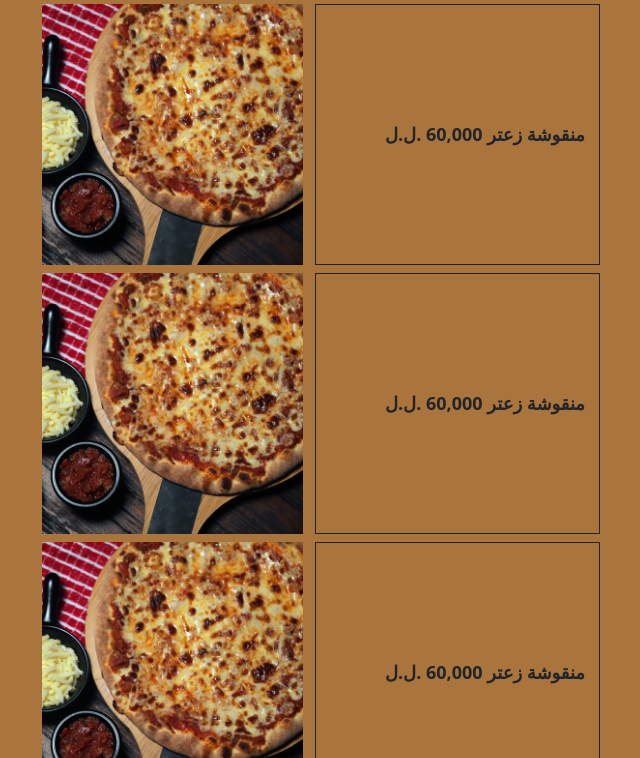
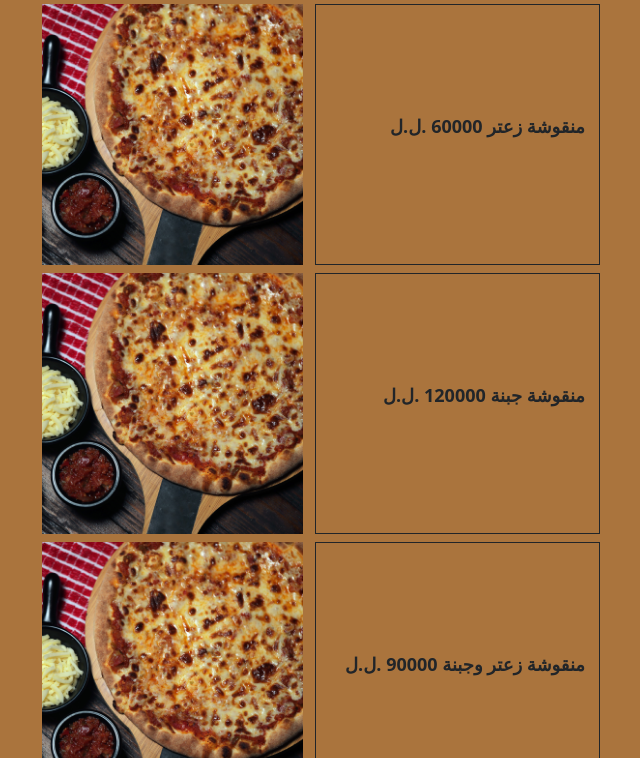
Before and after one commit to AlHamidi123/al_hamidi, a plain HTML site: page index.html in a window 1280 px wide. Shown: the part 42-800 px from the top of the page, without its empty margins (325-965 px from the left). Drawn offline with nearby package versions, Linux system fonts and the light colour scheme.

Commit message:
js file to read json

```diff
--- a/custom.js
+++ b/custom.js
@@ -0,0 +1,50 @@
+
+fetch('data.json')
+    .then(response => response.json())
+    .then(data => {
+        // Process the data here
+        const container = document.getElementById('menu_element');
+        data.forEach(record => {
+            // Process each record here
+            category = record.category
+            info = record.info
+            title = info.name
+            price = info.price
+            dozen = info.dozen
+            type = info.type
+            if (dozen !== undefined) {
+                dozen_html = `<span>دزدينة ${dozen} .ل.ل</span>`
+            }else{
+                dozen_html = ''
+            }
+            if (type !== undefined) {
+                console.log(type);
+            }else{
+                const htmlCode = `
+                    <div class="container mb-2">
+                        <div class="row">
+                            <div class="col-xl-3 desktop-only"></div>
+                            <div class="col-3">
+                                <img src="images/1.jpg" alt="Your Image" class="image">
+                            </div>
+                            <div class="col-xl-3 col-9 d-flex align-items-center text_wrap">
+                                <div class="div text">
+                                    <p>${title}
+                                    ${price} .ل.ل
+                                    </p>
+                                    ${dozen_html}
+                                </div>
+                            </div>
+                            <div class="col-xl-3 desktop-only"></div>
+                        </div>
+                    </div>
+                `;
+                container.innerHTML += htmlCode;
+            }
+
+        });
+    })
+    .catch(error => {
+        // Handle any errors
+        console.error('Error:', error);
+    });
--- /dev/null
+++ b/data.json
@@ -0,0 +1,387 @@
+[
+  {
+    "category": "Mankoush",
+    "info": {
+      "name": "منقوشة زعتر",
+      "price": "60000"
+    }
+  },
+  {
+    "category": "Mankoush",
+    "info": {
+      "name": "منقوشة جبنة",
+      "price": "120000"
+    }
+  },
+  {
+    "category": "Mankoush",
+    "info": {
+      "name": "منقوشة زعتر وجبنة",
+      "price": "90000"
+    }
+  },
+  {
+    "category": "Mankoush",
+    "info": {
+      "name": "منقوشة أريشة",
+      "price": "100000"
+    }
+  },
+  {
+    "category": "Mankoush",
+    "info": {
+      "name": "منقوشة تركية",
+      "price": "135000"
+    }
+  },
+  {
+    "category": "Mankoush",
+    "info": {
+      "name": "منقوشة لحمة",
+      "price": "135000"
+    }
+  },
+  {
+    "category": "Mankoush",
+    "info": {
+      "name": "كروسان جبنة",
+      "price": "80000"
+    }
+  },
+  {
+    "category": "Mankoush",
+    "info": {
+      "name": "كروسان شوكولا",
+      "price": "80000"
+    }
+  },
+  {
+    "category": "Special Mankoush",
+    "info": {
+      "name": "أريشة و موزريلا",
+      "price": "150000"
+    }
+  },
+  {
+    "category": "Special Mankoush",
+    "info": {
+      "name": "تركية مع سجق",
+      "price": "190000"
+    }
+  },
+  {
+    "category": "Special Mankoush",
+    "info": {
+      "name": "لحمة و موزريلا",
+      "price": "200000"
+    }
+  },
+  {
+    "category": "Special Mankoush",
+    "info": {
+      "name": "جبنة اكسترا موزريلا",
+      "price": "200000"
+    }
+  },
+  {
+    "category": "Special Mankoush",
+    "info": {
+      "name": "جبنة و حبش",
+      "price": "180000"
+    }
+  },
+  {
+    "category": "Special Mankoush",
+    "info": {
+      "name": "جبنة و بيبروني",
+      "price": "180000"
+    }
+  },
+  {
+    "category": "Special Mankoush",
+    "info": {
+      "name": "جبنة و سجق",
+      "price": "180000"
+    }
+  },
+  {
+    "category": "Special Mankoush",
+    "info": {
+      "name": "فاهيتا و موزريلا",
+      "price": "300000"
+    }
+  },
+  {
+    "category": "Kaak",
+    "info": {
+      "name": "كعكة جبنة",
+      "price": "120000"
+    }
+  },
+  {
+    "category": "Kaak",
+    "info": {
+      "name": "كعكة اكسترا موزريلا",
+      "price": "180000"
+    }
+  },
+  {
+    "category": "Kaak",
+    "info": {
+      "name": "كعكة و خضرة",
+      "price": "150000"
+    }
+  },
+  {
+    "category": "Kaak",
+    "info": {
+      "name": "كعكة و ذرة",
+      "price": "150000"
+    }
+  },
+  {
+    "category": "Kaak",
+    "info": {
+      "name": "كعكة و حبش",
+      "price": "150000"
+    }
+  },
+  {
+    "category": "Kaak",
+    "info": {
+      "name": "كعكة و بيبروني",
+      "price": "150000"
+    }
+  },
+  {
+    "category": "Kaak",
+    "info": {
+      "name": "كعكة و سجق",
+      "price": "150000"
+    }
+  },
+  {
+    "category": "Swareh",
+    "info": {
+      "name": "بيتزا",
+      "price": "30000",
+      "dozen": "360000"
+    }
+  },
+  {
+    "category": "Swareh",
+    "info": {
+      "name": "رقاقات جبنة",
+      "price": "40000",
+      "dozen": "480000"
+    }
+  },
+  {
+    "category": "Swareh",
+    "info": {
+      "name": "لحم بعجين صغير",
+      "price": "40000",
+      "dozen": "480000"
+    }
+  },
+  {
+    "category": "Swareh",
+    "info": {
+      "name": "لحم بعجين كبير",
+      "price": "80000",
+      "dozen": "900000"
+    }
+  },
+  {
+    "category": "Swareh",
+    "info": {
+      "name": "فاهيتا",
+      "price": "30000",
+      "dozen": "360000"
+    }
+  },
+  {
+    "category": "Swareh",
+    "info": {
+      "name": "جبنة وبيبروني",
+      "price": "30000",
+      "dozen": "360000"
+    }
+  },
+  {
+    "category": "Swareh",
+    "info": {
+      "name": "تركية",
+      "price": "30000",
+      "dozen": "360000"
+    }
+  },
+  {
+    "category": "Swareh",
+    "info": {
+      "name": "شعيبيات",
+      "price": "30000",
+      "dozen": "360000"
+    }
+  },
+  {
+    "category": "Swareh",
+    "info": {
+      "name": "أوزي",
+      "price": "40000",
+      "dozen": "480000"
+    }
+  },
+  {
+    "category": "Swareh",
+    "info": {
+      "name": "صيداوية",
+      "price": "30000",
+      "dozen": "360000"
+    }
+  },
+  {
+    "category": "Swareh",
+    "info": {
+      "name": "كبة",
+      "price": "25000",
+      "dozen": "300000"
+    }
+  },
+  {
+    "category": "Swareh",
+    "info": {
+      "name": "اريشة",
+      "price": "30000",
+      "dozen": "360000"
+    }
+  },
+  {
+    "category": "Pizza",
+    "info": {
+      "name": "بيتزا صغير",
+      "price": "25000",
+      "type": "خضرة"
+    }
+  },
+  {
+    "category": "Pizza",
+    "info": {
+      "name": "بيتزا وسط",
+      "price": "500000",
+      "type": "خضرة"
+    }
+  },
+  {
+    "category": "Pizza",
+    "info": {
+      "name": "بيتزا كبير",
+      "price": "700000",
+      "type": "خضرة"
+    }
+  },
+  {
+    "category": "Pizza",
+    "info": {
+      "name": "بيتزا عائلي",
+      "price": "900000",
+      "type": "خضرة"
+    }
+  },
+  {
+    "category": "Pizza",
+    "info": {
+      "name": "بيتزا صغير",
+      "price": "30000",
+      "type": "سجق"
+    }
+  },
+  {
+    "category": "Pizza",
+    "info": {
+      "name": "بيتزا وسط",
+      "price": "600000",
+      "type": "سجق"
+    }
+  },
+  {
+    "category": "Pizza",
+    "info": {
+      "name": "بيتزا كبير",
+      "price": "900000",
+      "type": "سجق"
+    }
+  },
+  {
+    "category": "Pizza",
+    "info": {
+      "name": "بيتزا عائلي",
+      "price": "1200000",
+      "type": "سجق"
+    }
+  },
+  {
+    "category": "Pizza",
+    "info": {
+      "name": "بيتزا صغير",
+      "price": "30000",
+      "type": "ببروني"
+    }
+  },
+  {
+    "category": "Pizza",
+    "info": {
+      "name": "بيتزا وسط",
+      "price": "600000",
+      "type": "ببروني"
+    }
+  },
+  {
+    "category": "Pizza",
+    "info": {
+      "name": "بيتزا كبير",
+      "price": "900000",
+      "type": "ببروني"
+    }
+  },
+  {
+    "category": "Pizza",
+    "info": {
+      "name": "بيتزا عائلي",
+      "price": "1200000",
+      "type": "ببروني"
+    }
+  },
+  {
+    "category": "Pizza",
+    "info": {
+      "name": "بيتزا صغير",
+      "price": "30000",
+      "type": "حبش"
+    }
+  },
+  {
+    "category": "Pizza",
+    "info": {
+      "name": "بيتزا وسط",
+      "price": "600000",
+      "type": "حبش"
+    }
+  },
+  {
+    "category": "Pizza",
+    "info": {
+      "name": "بيتزا كبير",
+      "price": "900000",
+      "type": "حبش"
+    }
+  },
+  {
+    "category": "Pizza",
+    "info": {
+      "name": "بيتزا عائلي",
+      "price": "1200000",
+      "type": "حبش"
+    }
+  }
+]
--- a/index.html
+++ b/index.html
@@ -26,7 +26,8 @@
                 <h1 class="about_taital">Our Menu</h1>
             </div>
         </div>
-        <div class="container mb-2">
+        <div id="menu_element"></div>
+        <!-- <div class="container mb-2">
             <div class="row">
                 <div class="col-xl-3 desktop-only"></div>
                 <div class="col-3">
@@ -41,71 +42,7 @@
                 </div>
                 <div class="col-xl-3 desktop-only"></div>
             </div>
-        </div>
-        <div class="container mb-2">
-            <div class="row">
-                <div class="col-xl-3 desktop-only"></div>
-                <div class="col-3">
-                    <img src="images/1.jpg" alt="Your Image" class="image">
-                </div>
-                <div class="col-xl-3 col-9 d-flex align-items-center text_wrap">
-                    <div class="div text">
-                        <span>منقوشة زعتر
-                            60,000 .ل.ل
-                        </span>
-                    </div>
-                </div>
-                <div class="col-xl-3 desktop-only"></div>
-            </div>
-        </div>
-        <div class="container mb-2">
-            <div class="row">
-                <div class="col-xl-3 desktop-only"></div>
-                <div class="col-3">
-                    <img src="images/1.jpg" alt="Your Image" class="image">
-                </div>
-                <div class="col-xl-3 col-9 d-flex align-items-center text_wrap">
-                    <div class="div text">
-                        <span>منقوشة زعتر
-                            60,000 .ل.ل
-                        </span>
-                    </div>
-                </div>
-                <div class="col-xl-3 desktop-only"></div>
-            </div>
-        </div>
-        <div class="container mb-2">
-            <div class="row">
-                <div class="col-xl-3 desktop-only"></div>
-                <div class="col-3">
-                    <img src="images/1.jpg" alt="Your Image" class="image">
-                </div>
-                <div class="col-xl-3 col-9 d-flex align-items-center text_wrap">
-                    <div class="div text">
-                        <span>منقوشة زعتر
-                            60,000 .ل.ل
-                        </span>
-                    </div>
-                </div>
-                <div class="col-xl-3 desktop-only"></div>
-            </div>
-        </div>
-        <div class="container mb-2">
-            <div class="row">
-                <div class="col-xl-3 desktop-only"></div>
-                <div class="col-3">
-                    <img src="images/1.jpg" alt="Your Image" class="image">
-                </div>
-                <div class="col-xl-3 col-9 d-flex align-items-center text_wrap">
-                    <div class="div text">
-                        <span>منقوشة زعتر
-                            60,000 .ل.ل
-                        </span>
-                    </div>
-                </div>
-                <div class="col-xl-3 desktop-only"></div>
-            </div>
-        </div>
+        </div> -->
     </div>
 </body>
 <!-- Menu section end -->
```
